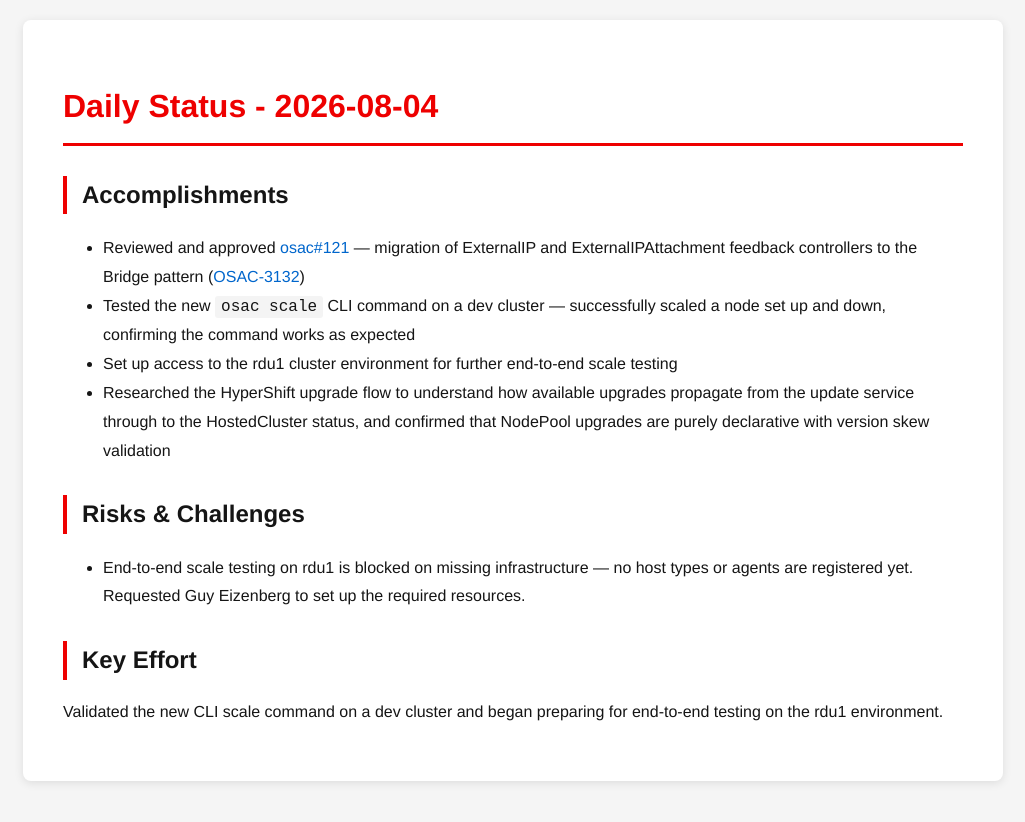
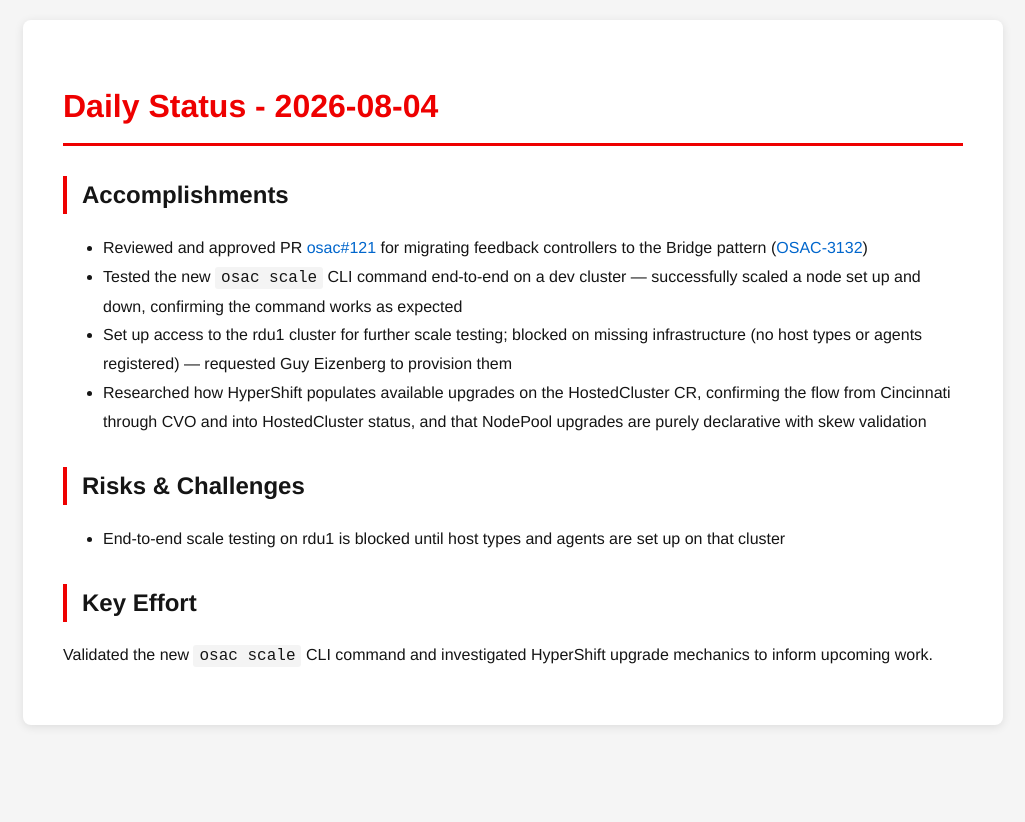
Before and after one commit to tzvatot/daily-status, a Jekyll site: the page built from 2026-08-04.md, in a window 1280 px wide. Shown: the top 822 px of the page, without its empty margins (127-1152 px from the left). Built offline with Jekyll 4.4.1, drawn with Linux system fonts in a browser that asks for light colours.

Commit message:
Daily status update - 2026-08-04

```diff
--- a/2026-08-04.md
+++ b/2026-08-04.md
@@ -7,13 +7,13 @@ date: 2026-08-04
 # Daily Status - 2026-08-04
 
 ## Accomplishments
-- Reviewed and approved [osac#121](https://github.com/osac-project/osac/pull/121) — migration of ExternalIP and ExternalIPAttachment feedback controllers to the Bridge pattern ([OSAC-3132](https://redhat.atlassian.net/browse/OSAC-3132))
-- Tested the new `osac scale` CLI command on a dev cluster — successfully scaled a node set up and down, confirming the command works as expected
-- Set up access to the rdu1 cluster environment for further end-to-end scale testing
-- Researched the HyperShift upgrade flow to understand how available upgrades propagate from the update service through to the HostedCluster status, and confirmed that NodePool upgrades are purely declarative with version skew validation
+- Reviewed and approved PR [osac#121](https://github.com/osac-project/osac/pull/121) for migrating feedback controllers to the Bridge pattern ([OSAC-3132](https://redhat.atlassian.net/browse/OSAC-3132))
+- Tested the new `osac scale` CLI command end-to-end on a dev cluster — successfully scaled a node set up and down, confirming the command works as expected
+- Set up access to the rdu1 cluster for further scale testing; blocked on missing infrastructure (no host types or agents registered) — requested Guy Eizenberg to provision them
+- Researched how HyperShift populates available upgrades on the HostedCluster CR, confirming the flow from Cincinnati through CVO and into HostedCluster status, and that NodePool upgrades are purely declarative with skew validation
 
 ## Risks & Challenges
-- End-to-end scale testing on rdu1 is blocked on missing infrastructure — no host types or agents are registered yet. Requested Guy Eizenberg to set up the required resources.
+- End-to-end scale testing on rdu1 is blocked until host types and agents are set up on that cluster
 
 ## Key Effort
-Validated the new CLI scale command on a dev cluster and began preparing for end-to-end testing on the rdu1 environment.
+Validated the new `osac scale` CLI command and investigated HyperShift upgrade mechanics to inform upcoming work.
```
